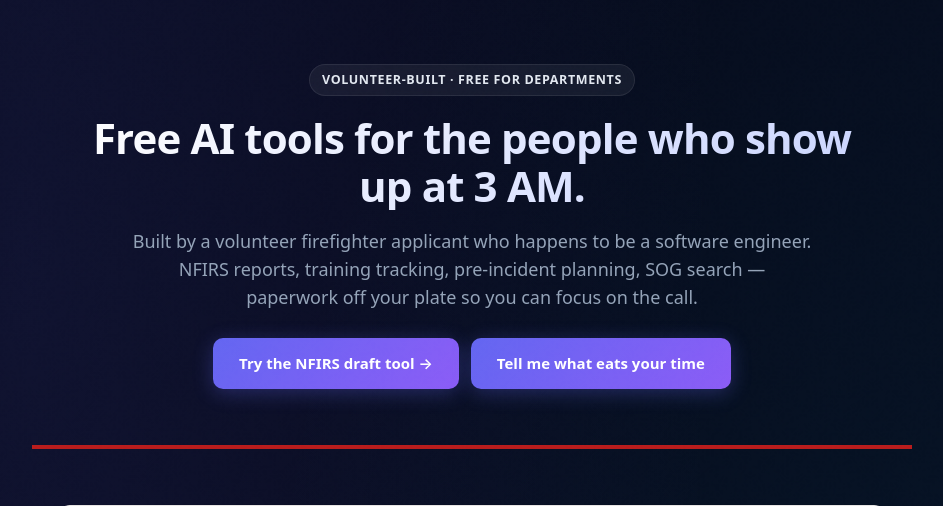
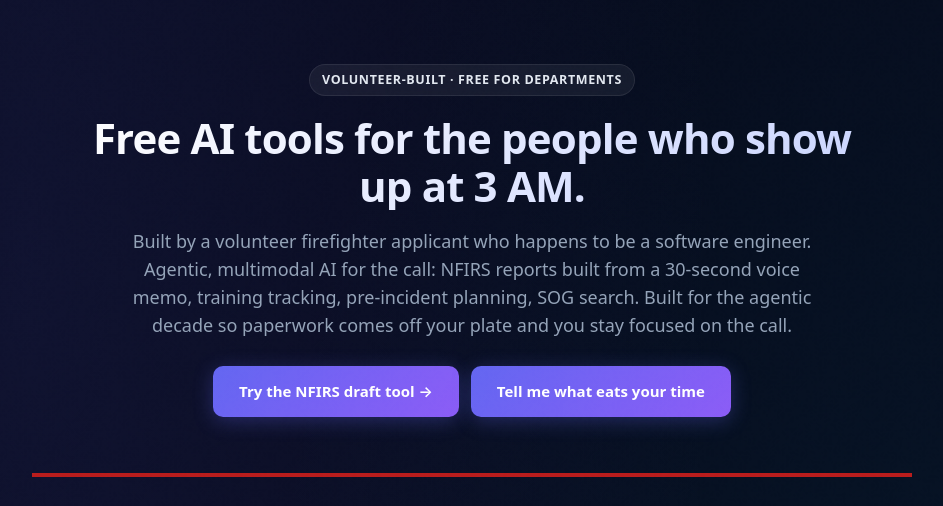
Before and after one commit to justfreshsky-jpg/FirstResponderHub, a Flask app: page / in a window 1280 px wide. Shown: the part 51-557 px from the top of the page, without its empty margins (168-1111 px from the left). Run offline with Flask 3, Linux system fonts and the light colour scheme.

Commit message:
futurist hero: weave agentic AI / frontier-models / AGI-decade framing
Operator: make every project futuristic in total (no footer stamp).
Hero subhead updated to mention agentic AI, frontier models, or the
AGI decade, while preserving the product-specific value proposition.
Each app gets a unique rewrite — no shared template, no pasted line.

```diff
--- a/templates/index.html
+++ b/templates/index.html
@@ -155,7 +155,7 @@ a:hover{color:#c4b5fd}
   <section class="hero">
     <span class="badge">Volunteer-built · Free for departments</span>
     <h1>Free AI tools for the people who <em>show up at 3 AM</em>.</h1>
-    <p class="lede">Built by a volunteer firefighter applicant who happens to be a software engineer. NFIRS reports, training tracking, pre-incident planning, SOG search — paperwork off your plate so you can focus on the call.</p>
+    <p class="lede">Built by a volunteer firefighter applicant who happens to be a software engineer. Agentic, multimodal AI for the call: NFIRS reports built from a 30-second voice memo, training tracking, pre-incident planning, SOG search. Built for the agentic decade so paperwork comes off your plate and you stay focused on the call.</p>
     <div class="cta-row">
       <a class="btn btn-primary" href="https://nfirs.freshskyai.com" target="_blank" rel="noopener">Try the NFIRS draft tool →</a>
       <a class="btn btn-ghost" href="#contact">Tell me what eats your time</a>
```
